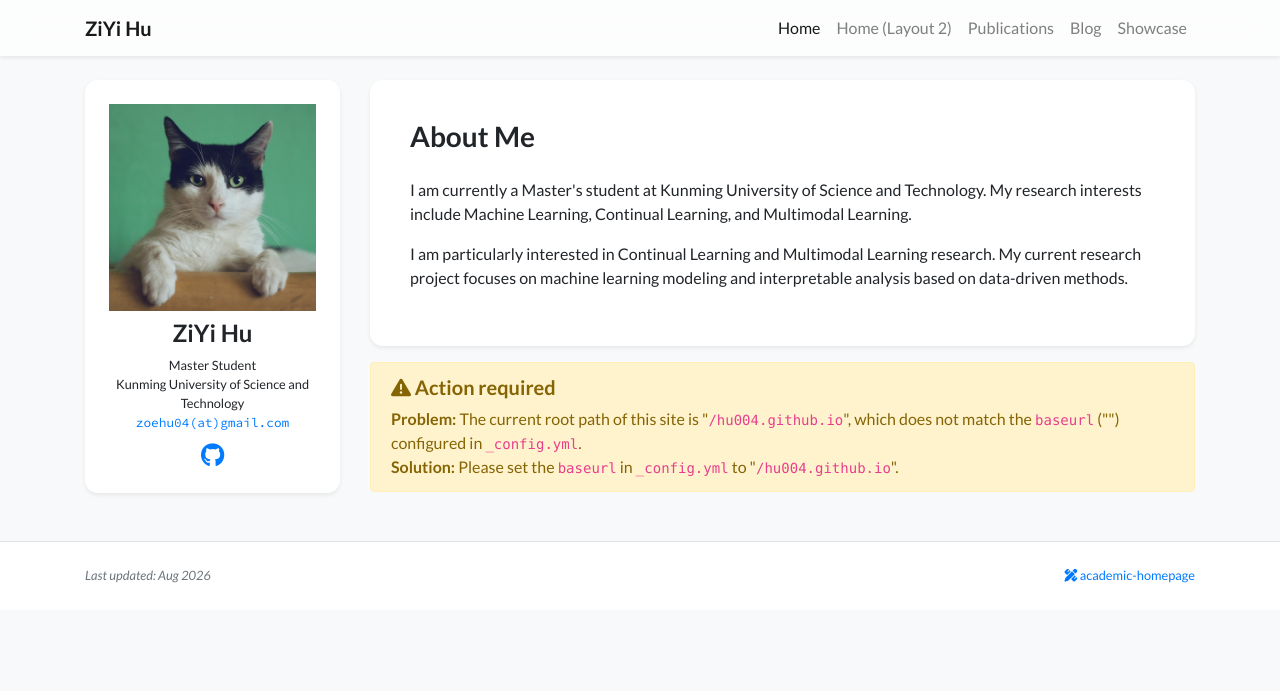
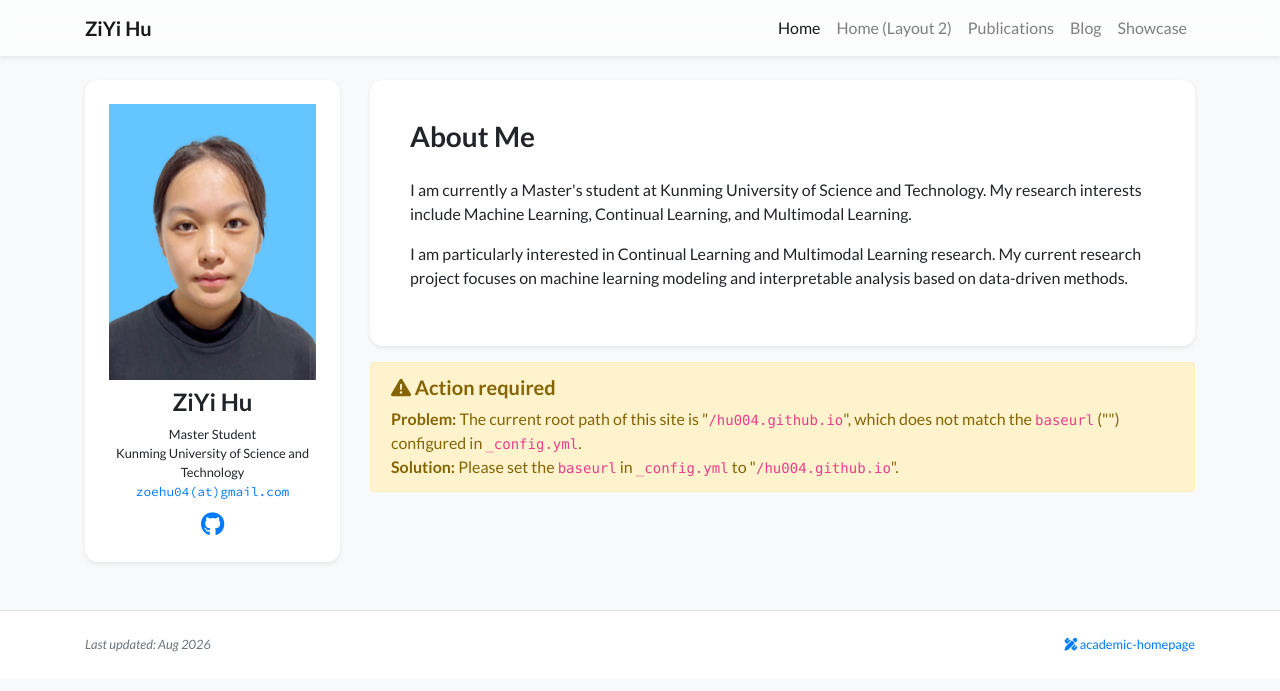
Before and after one commit to hu004/hu004.github.io, a Jekyll site: the page built from index.html, in a window 1280 px wide. Shown: the top 691 px of the page. Built offline with Jekyll 4.4.1, drawn with Linux system fonts in a browser that asks for light colours; nearby versions of some CDN libraries; a style sheet for code colours, icons or effects is not loaded.

Commit message:
Update profile.yml

```diff
--- a/_data/profile.yml
+++ b/_data/profile.yml
@@ -22,7 +22,7 @@ short_bio: >-
     My current research project focuses on machine learning modeling and interpretable analysis based on data-driven methods.
   </p>
 
-portrait_url: /assets/images/photos/portrait.jpg
+portrait_url: /assets/images/photos/证件照.jpg
 
 education:
 - name: Kunming University of Science and Technology
```
